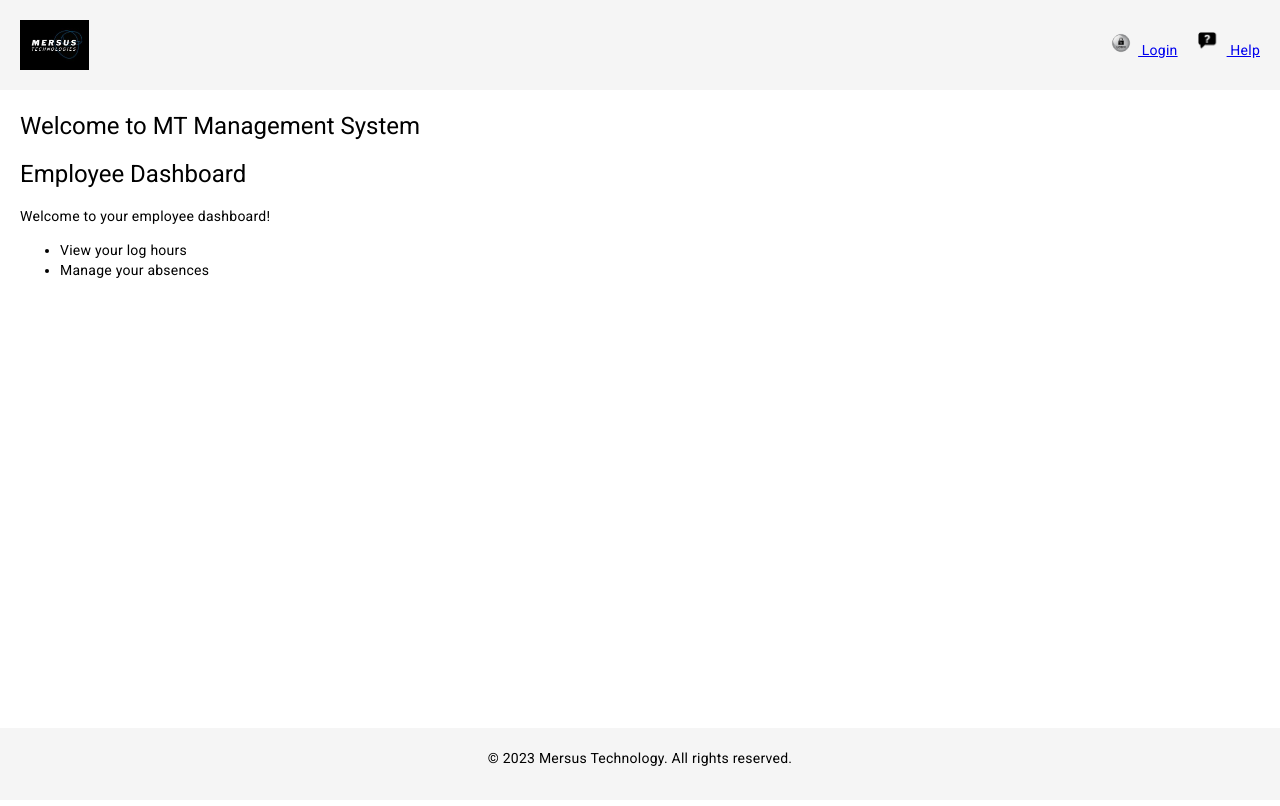
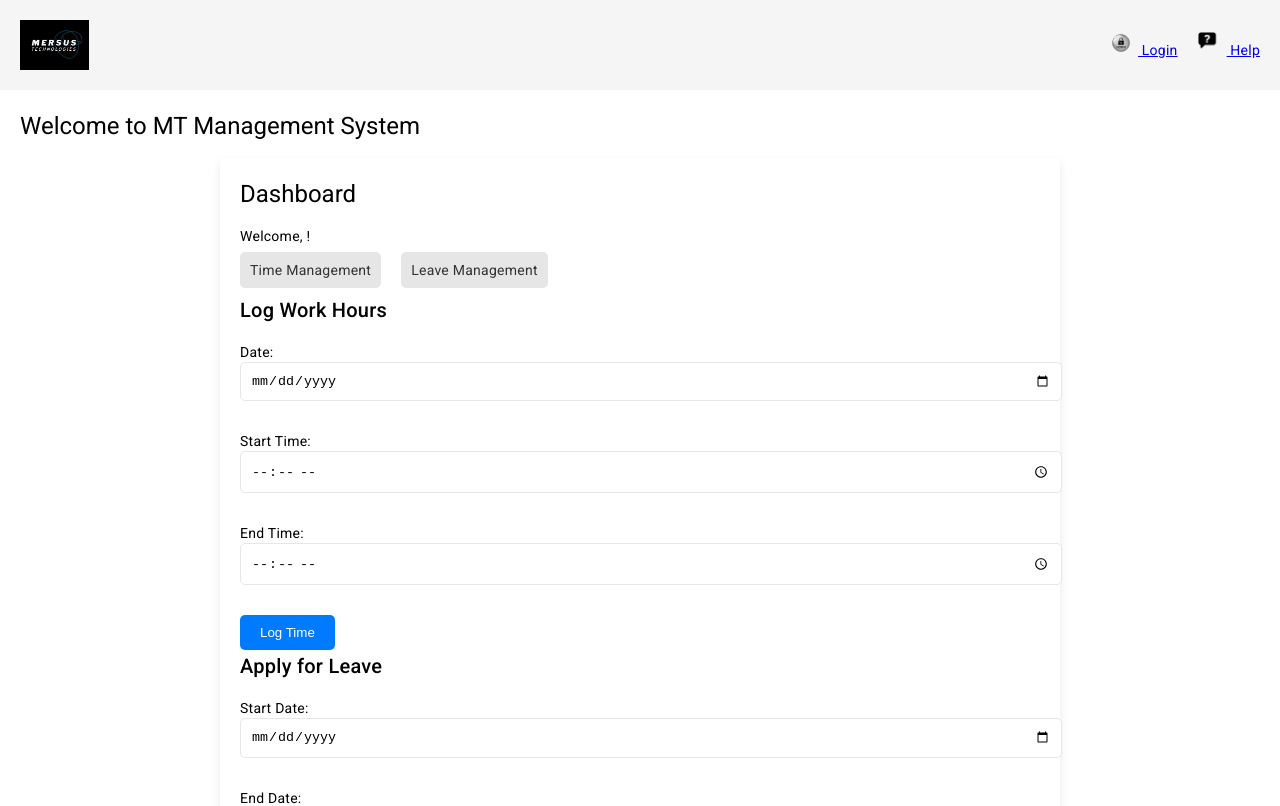
Before and after one commit to isaacorsaah/hr-management-system, an Angular app: page /employee in a window 1280 px wide. Shown: the top 806 px of the page. Built offline with nearby package versions, Linux system fonts and the light colour scheme; no server answers.

Commit message:
time and leave management for employes

```diff
--- a/src/app/employee-dashboard/employee-dashboard.component.css
+++ b/src/app/employee-dashboard/employee-dashboard.component.css
@@ -0,0 +1,76 @@
+body {
+    font-family: Arial, sans-serif;
+    margin: 0;
+    padding: 0;
+    background-color: #f4f4f4;
+}
+
+.dashboard {
+    max-width: 800px;
+    margin: 0 auto;
+    background-color: #fff;
+    border-radius: 5px;
+    box-shadow: 0 4px 8px rgba(0, 0, 0, 0.1);
+    padding: 20px;
+}
+
+header {
+    border-bottom: 1px solid #e6e6e6;
+    padding-bottom: 10px;
+    margin-bottom: 20px;
+}
+
+.menu ul {
+    display: flex;
+    list-style-type: none;
+    padding-left: 0;
+    flex-wrap: wrap;
+}
+
+.menu li {
+    margin-right: 20px;
+}
+
+.menu a {
+    text-decoration: none;
+    color: #333;
+    padding: 10px;
+    border-radius: 5px;
+    background-color: #e6e6e6;
+    transition: background-color 0.3s ease;
+}
+
+.menu a:hover {
+    background-color: #d4d4d4;
+}
+
+form {
+    margin-bottom: 20px;
+}
+
+label {
+    display: block;
+    margin-bottom: 10px;
+}
+
+input[type="date"], input[type="time"], textarea {
+    width: 100%;
+    padding: 10px;
+    margin-bottom: 20px;
+    border-radius: 5px;
+    border: 1px solid #e6e6e6;
+}
+
+button {
+    padding: 10px 20px;
+    background-color: #007BFF;
+    color: #fff;
+    border: none;
+    border-radius: 5px;
+    cursor: pointer;
+    transition: background-color 0.3s ease;
+}
+
+button:hover {
+    background-color: #0056b3;
+}
--- a/src/app/employee-dashboard/employee-dashboard.component.html
+++ b/src/app/employee-dashboard/employee-dashboard.component.html
@@ -1,8 +1,49 @@
-<h1>Employee Dashboard</h1>
+<div class="dashboard">
+  <h1>Dashboard</h1>
+  <p>Welcome, {{ employeeName }}!</p>
 
-<p>Welcome to your employee dashboard!</p>
+  <nav class="menu">
+      <ul>
+          <li><a href="#" (click)="navigate('time-management')">Time Management</a></li>
+          <li><a href="#" (click)="navigate('leave-management')">Leave Management</a></li>
+      </ul>
+  </nav>
 
-<ul>
-  <li>View your log hours</li>
-  <li>Manage your absences</li>
-</ul>
+  <div class="time-management">
+      <h2>Log Work Hours</h2>
+      <label>
+          Date:
+          <input type="date" [(ngModel)]="logDate">
+      </label>
+      <label>
+          Start Time:
+          <input type="time" [(ngModel)]="startTime">
+      </label>
+      <label>
+          End Time:
+          <input type="time" [(ngModel)]="endTime">
+      </label>
+      <button (click)="logTime()">Log Time</button>
+  </div>
+
+  <div class="leave-management">
+      <h2>Apply for Leave</h2>
+      <label>
+          Start Date:
+          <input type="date" [(ngModel)]="leaveStart">
+      </label>
+      <label>
+          End Date:
+          <input type="date" [(ngModel)]="leaveEnd">
+      </label>
+      <label>
+          Reason:
+          <textarea [(ngModel)]="leaveReason"></textarea>
+      </label>
+      <button (click)="applyForLeave()">Apply</button>
+  </div>
+
+  <footer>
+      © 2023 Mersus Technology. All rights reserved.
+  </footer>
+</div>
--- a/src/app/employee-dashboard/employee-dashboard.component.ts
+++ b/src/app/employee-dashboard/employee-dashboard.component.ts
@@ -1,15 +1,47 @@
 import { Component, OnInit } from '@angular/core';
+import { EmployeeService } from '../employee.service';
 
 @Component({
-  selector: 'app-employee-dashboard',
-  templateUrl: './employee-dashboard.component.html',
-  styleUrls: ['./employee-dashboard.component.css']
+    selector: 'app-employee-dashboard',
+    templateUrl: './employee-dashboard.component.html',
+    styleUrls: ['./employee-dashboard.component.css']
 })
 export class EmployeeDashboardComponent implements OnInit {
 
-  constructor() { }
+    employeeName: string = '';
+    timeOn: string = '8 hours';
+    timeOff: string = '2 hours';
 
-  ngOnInit(): void {
-  }
+    logDate!: string;
+    startTime!: string;
+    endTime!: string;
+    leaveStart!: string;
+    leaveEnd!: string;
+    leaveReason!: string;
+    currentView: string = 'dashboard';
 
+    constructor(private employeeService: EmployeeService) { }
+
+    ngOnInit(): void {
+      this.employeeService.getLoggedInEmployee().subscribe(
+        (data) => {
+          this.employeeName = data.name;
+        },
+        (error) => {
+          console.error('Error fetching logged-in employee:', error);
+        }
+      );
+    }
+
+    navigate(view: string): void {
+        this.currentView = view;
+    }
+
+    logTime(): void {
+        console.log('Time logged for:', this.logDate, this.startTime, 'to', this.endTime);
+    }
+
+    applyForLeave(): void {
+        console.log('Leave applied from', this.leaveStart, 'to', this.leaveEnd, 'for reason:', this.leaveReason);
+    }
 }
--- a/src/app/employee.service.ts
+++ b/src/app/employee.service.ts
@@ -11,12 +11,19 @@ export class EmployeeService {
   constructor(private http: HttpClient) { }
 
   getEmployees() { return this.http.get(`${this.apiUrl}/getEmployees`); }
-
   addEmployee(employee: any, password: string): Observable<any> {
     const fullEmployeeData = {...employee, password};
-    return this.http.post(`${this.apiUrl}/addEmployee`, fullEmployeeData); }
+    return this.http.post(`${this.apiUrl}/addEmployee`, fullEmployeeData);
+  }
+  editEmployee(id: string, employeeData: any): Observable<any> { console.log(id); return this.http.put(`${this.apiUrl}/editEmployee/${id}`, employeeData); }
+  deleteEmployee(id: string): Observable<any> { return this.http.delete(`${this.apiUrl}/deleteEmployee/${id}`); }
 
-  editEmployee(id: string, employeeData: any): Observable<any> { console.log(id); return this.http.put(`${this.apiUrl}/editEmployee/${id}`, employeeData); }
 
-  deleteEmployee(id: string): Observable<any> { return this.http.delete(`${this.apiUrl}/deleteEmployee/${id}`); }
+  getLoggedInEmployee(): Observable<any> { return this.http.get(`${this.apiUrl}/loggedInEmployee`); }
+
+  getEmployeeInfo(): Observable<any> { return this.http.get(`${this.apiUrl}/employeeInfo`); }
+  getLogHours(): Observable<any> { return this.http.get(`${this.apiUrl}/logHours`); }
+  getTimeOff(): Observable<any> { return this.http.get(`${this.apiUrl}/timeOff`); }
+  getScheduledMeetings(): Observable<any> { return this.http.get(`${this.apiUrl}/scheduledMeetings`); }
+  getTasks(): Observable<any> { return this.http.get(`${this.apiUrl}/tasks`); }
 }
```
